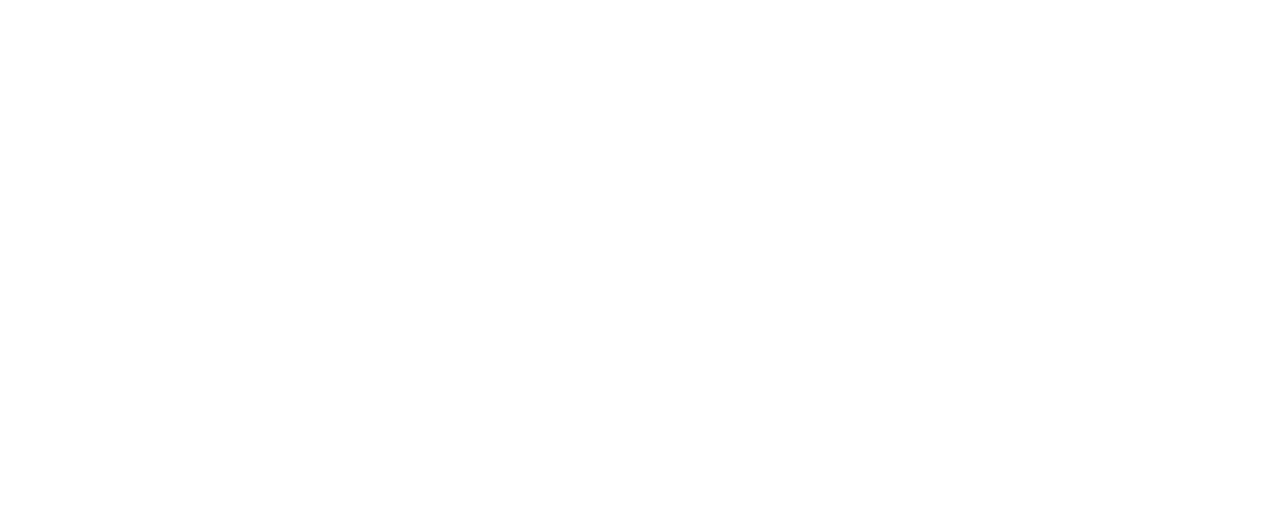
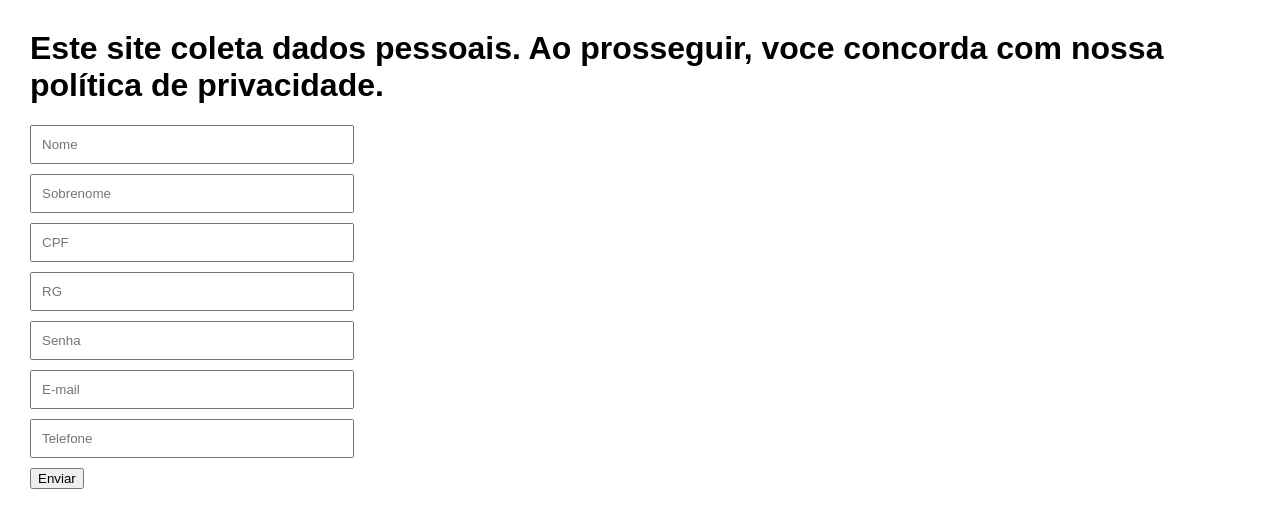
Before and after one commit to renannber/Snowden, a plain HTML site: page index.html in a window 1280 px wide. Drawn offline with Linux system fonts and the light colour scheme.

Commit message:
Implementação do formulário com alguns dados básicos como : Nome, Sobrenome, CPF, RG, Email e telefone.

```diff
--- a/index.html
+++ b/index.html
@@ -7,6 +7,24 @@
     <link rel="stylesheet" href="main.css">
 </head>
 <body>
+    <!--banner visivel para o usuario-->
+    <div id="bannerPrivacidade">
+      <h1>Este site coleta dados pessoais.
+      Ao prosseguir, voce concorda com nossa política de privacidade.</h1>
+    </div>
+    <!--Usando o form para fazer um formulário-->
 
+
+    <form>
+      <input type="text" name="nome" placeholder="Nome">
+      <input type="text" name="sobrenome" placeholder="Sobrenome">
+      <input type="text" name="cpf" placeholder="CPF">
+      <input type="text" name="rg" placeholder="RG">
+      <input type="password" name="senha" placeholder="Senha">
+      <input type="email" name="email" placeholder="E-mail">
+      <input type="tex" name="telefone" placeholder="Telefone">
+
+     <button type="submit">Enviar</button>
+    </form>
 </body>
 </html>
--- a/main.css
+++ b/main.css
@@ -20,6 +20,6 @@ form input {
     display: block;
     margin-bottom: 10px;
     width: 300px;
-    padding: 5px;
+    padding: 10px;
 
 }
```
